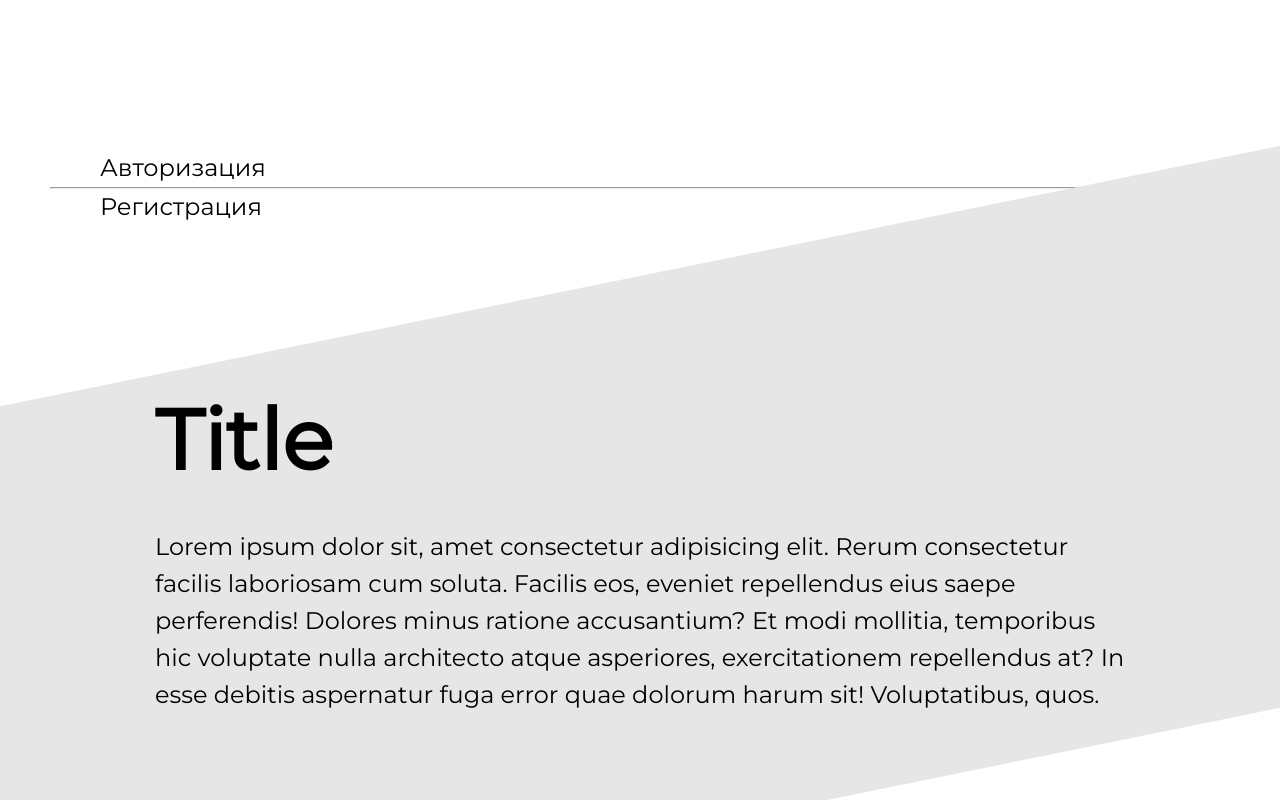
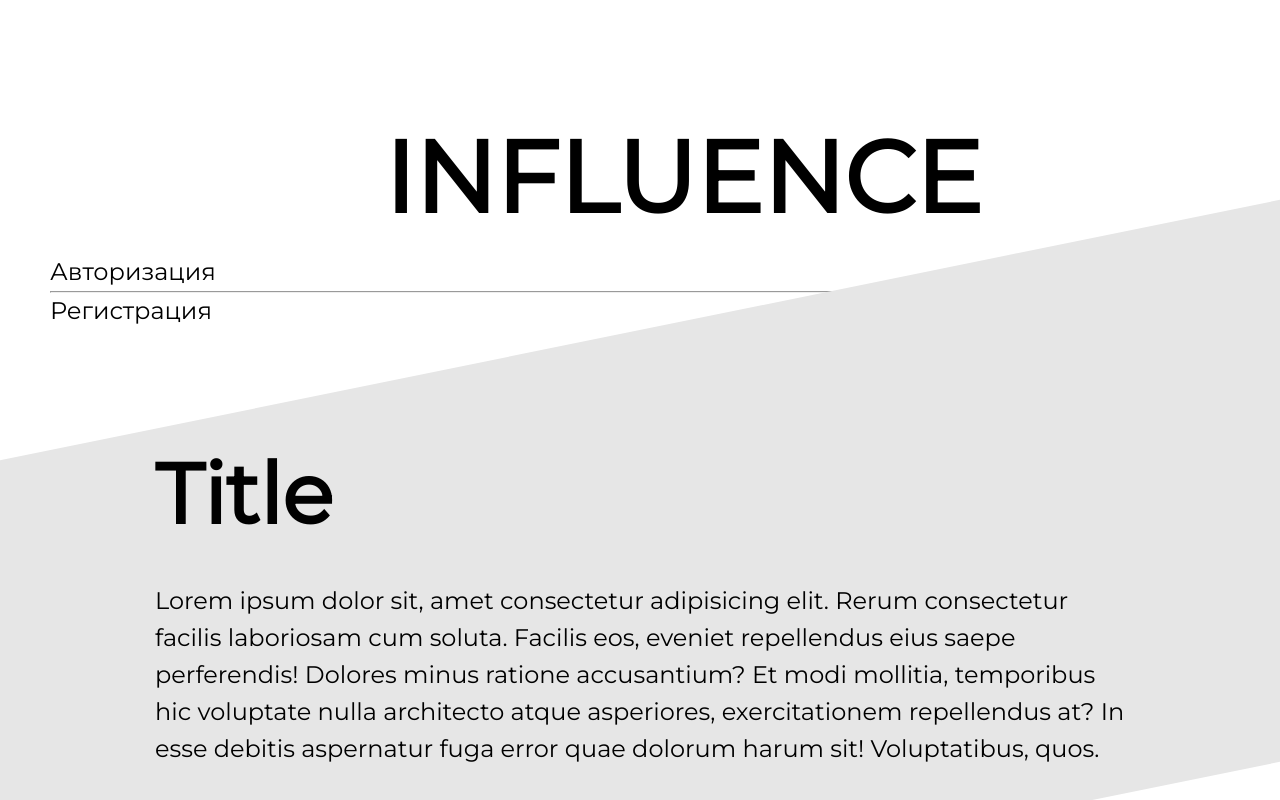
Before and after one commit to andreylutz/influence, a React (Create React App) app in the folder frontend/: page / in a window 1280 px wide. Shown: the top 800 px of the page. Built offline with nearby package versions, Linux system fonts and the light colour scheme.

Commit message:
header influencer

```diff
--- a/frontend/src/components/Main/Main.jsx
+++ b/frontend/src/components/Main/Main.jsx
@@ -4,83 +4,82 @@ import Signin from '../signin/Signin';
 import './Main.modules.css';
 
 const Main = () => {
+  // ===================================>ОТКЛЮЧИЛ АНИМАЦИЮ<=====================================
+  // const links = document.querySelectorAll("a.cipher");
+  // const solveMilliseconds = 800;
+  // const characterSelectionMilliseconds = 40;
+  // const delayMilliseconds = 500;
+  // const characters = [..."ABJPQRSZ1234567890*#@/*!%&^"];
 
-  const links = document.querySelectorAll("a.cipher");
-  const solveMilliseconds = 800;
-  const characterSelectionMilliseconds = 40;
-  const delayMilliseconds = 250;
-  const characters = [..."ABCDEFGHIJKLMNOPQRSTUVWXYZ1234567890*#@/*!%&^"];
+  // const randomArrayElement = (arr) => {
+  //   return arr[(arr.length * Math.random()) | 0];
+  // };
 
-  const randomArrayElement = (arr) => {
-    return arr[(arr.length * Math.random()) | 0];
-  };
+  // links.forEach((element) => {
+  //   element.addEventListener("mouseenter", (e) => {
+  //     const element = e.target;
+  //     scrambleText(element);
+  //     e.preventDefault();
+  //   });
+  // });
 
-  links.forEach((element) => {
-    element.addEventListener("mouseenter", (e) => {
-      const element = e.target;
-      scrambleText(element);
-      e.preventDefault();
-    });
-  });
+  // function scrambleText(element) {
+  //   if (element.classList.contains("active") == false) {
+  //     let delay = 0;
+  //     const elementText = element.innerText;
+  //     const elementCharacters = [...elementText];
+  //     const lockMilliseconds =
+  //       delayMilliseconds * elementCharacters.length + solveMilliseconds;
 
-  function scrambleText(element) {
-    if (element.classList.contains("active") == false) {
-      let delay = 0;
-      const elementText = element.innerText;
-      const elementCharacters = [...elementText];
-      const lockMilliseconds =
-        delayMilliseconds * elementCharacters.length + solveMilliseconds;
+  //     element.classList.add("active");
 
-      element.classList.add("active");
+  //     setTimeout(() => {
+  //       element.classList.remove("active");
+  //     }, lockMilliseconds);
 
-      setTimeout(() => {
-        element.classList.remove("active");
-      }, lockMilliseconds);
+  //     elementCharacters.forEach((character, index) => {
+  //       setTimeout(
+  //         () => {
+  //           let intervalId = setInterval(() => {
+  //             const randomCharacter = randomArrayElement(characters);
+  //             element.innerText = replaceCharacter(
+  //               element.innerText,
+  //               index,
+  //               randomCharacter
+  //             );
 
-      elementCharacters.forEach((character, index) => {
-        setTimeout(
-          () => {
-            let intervalId = setInterval(() => {
-              const randomCharacter = randomArrayElement(characters);
-              element.innerText = replaceCharacter(
-                element.innerText,
-                index,
-                randomCharacter
-              );
+  //             setTimeout(() => {
+  //               clearInterval(intervalId);
+  //               element.innerText = replaceCharacter(
+  //                 element.innerText,
+  //                 index,
+  //                 elementCharacters[index]
+  //               );
+  //             }, solveMilliseconds);
+  //           }, characterSelectionMilliseconds);
+  //         },
+  //         delay === 0 ? (delay += 1) : (delay += delayMilliseconds)
+  //       );
+  //     });
+  //   }
+  // }
 
-              setTimeout(() => {
-                clearInterval(intervalId);
-                element.innerText = replaceCharacter(
-                  element.innerText,
-                  index,
-                  elementCharacters[index]
-                );
-              }, solveMilliseconds);
-            }, characterSelectionMilliseconds);
-          },
-          delay === 0 ? (delay += 1) : (delay += delayMilliseconds)
-        );
-      });
-    }
-  }
-
-  function replaceCharacter(str, index, chr) {
-    return `${str.substring(0, index)}${chr}${str.substring(index + 1)}`;
-  }
-
+  // function replaceCharacter(str, index, chr) {
+  //   return `${str.substring(0, index)}${chr}${str.substring(index + 1)}`;
+  // }
+   // ===================================>ОТКЛЮЧИЛ АНИМАЦИЮ<=====================================
 
   return (
     <>
+    <h1 className=' influnce'>INFLUENCE</h1>
     <Signup/>
     <Signin/>
 
     <nav className='navMain'>
-      <a className="cipher navMain" href="#openAuth">Авторизация</a>
+      <a className="cipher" id='navTwo' href="#openAuth">Авторизация</a>
       <hr/>
-      <a className="cipher navMain" href="#openRega">Регистрация</a>
+      <a className="cipher" id='nav' href="#openRega">Регистрация</a>
     </nav>
-
-
         <div class="row rowBackground skew">
   <div class="column">
     <h2>Title</h2>
--- a/frontend/src/components/Main/Main.modules.css
+++ b/frontend/src/components/Main/Main.modules.css
@@ -1,6 +1,25 @@
 .navMain {
+display: flex;
+flex-direction: column;
+padding-left: 50px;
+}
+
+#nav {
+  width: 50px;
   color: black;
-  padding:50px;
+}
+
+#nav:hover {
+  color:blue
+}
+
+#navTwo {
+  width: 50px;
+  color: black;
+}
+
+#navTwo:hover {
+  color:blue
 }
 
 body {
@@ -94,3 +113,10 @@ img {
     grid-template-columns: 1.5fr 3fr;
   }
 }
+
+.influnce {
+  width: 50px;
+  font-size: 100px;
+  position: relative;
+  left: 30%;
+}
```
